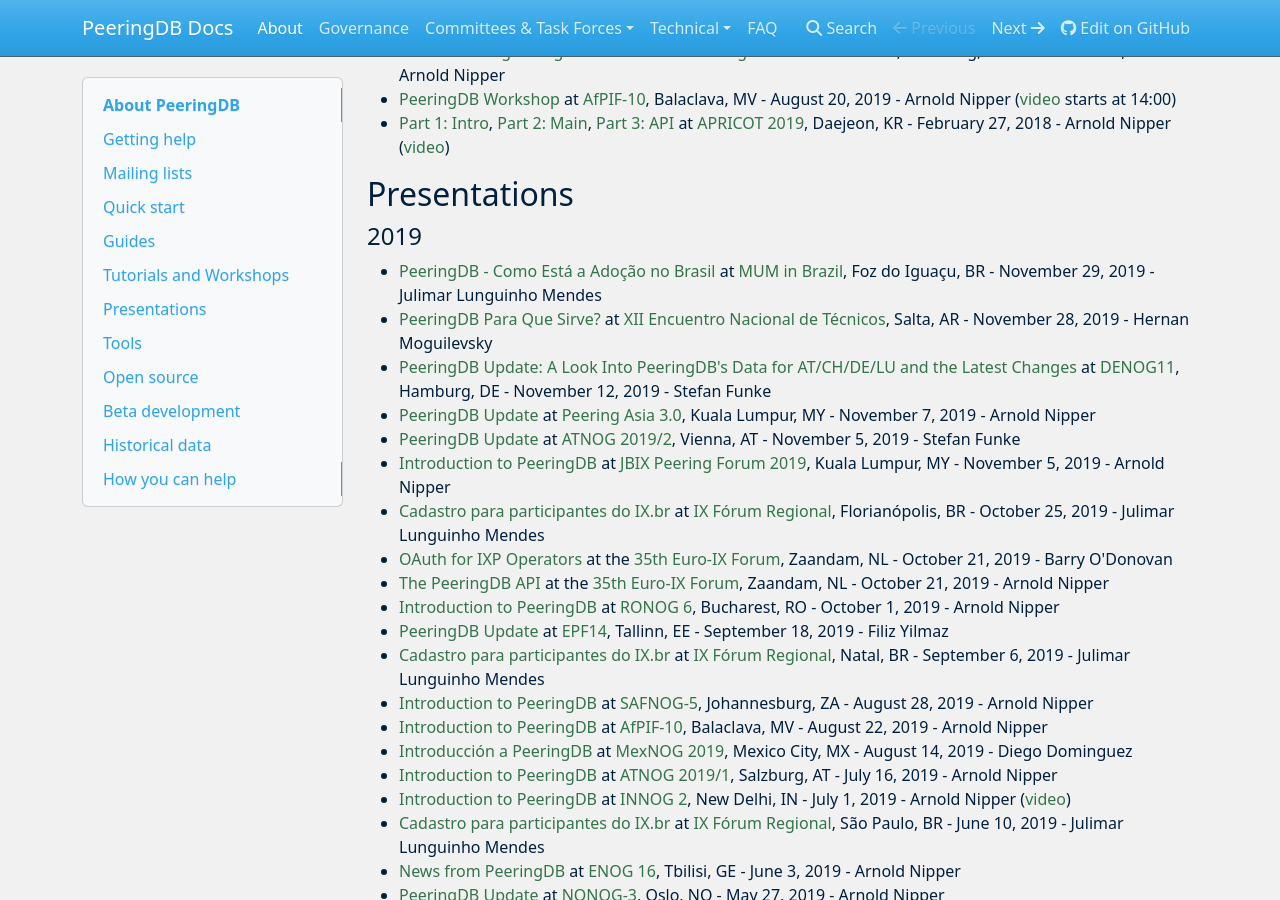
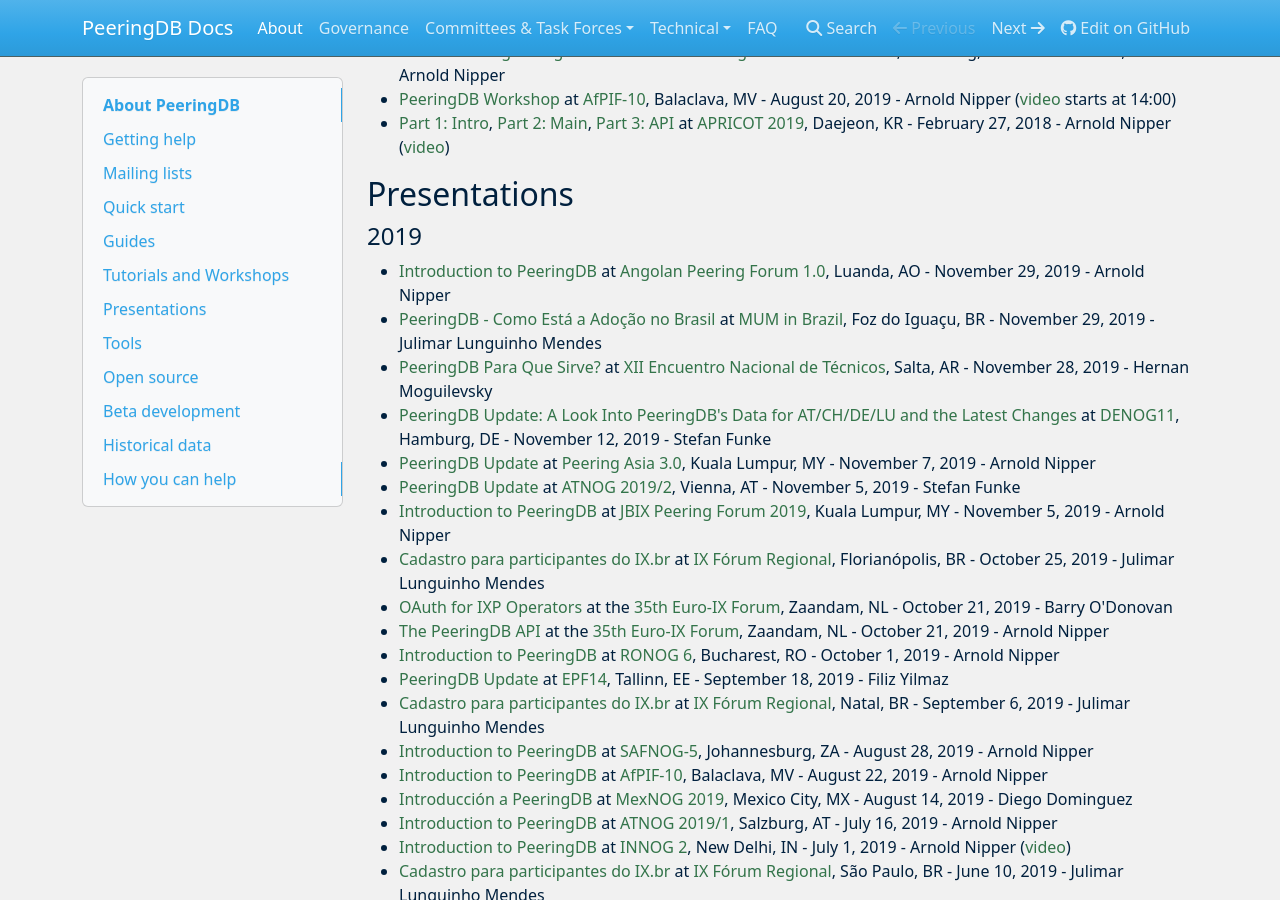
Before and after one commit to peeringdb/docs, an MkDocs documentation site: the page built from docs/index.md, in a window 1280 px wide and 900 px high, scrolled down 1432 px. Built offline with MkDocs 1.6.1, drawn with Linux system fonts in a browser that asks for light colours; nearby versions of some CDN libraries.

Commit message:
Added Arnold's Angolan Peering Forum presentation.

```diff
--- a/docs/index.md
+++ b/docs/index.md
@@ -59,6 +59,7 @@
 
 #### 2019
 
+- [Introduction to PeeringDB](presentation/20191129-APF1-Arnold-Nipper.pdf) at [Angolan Peering Forum 1.0](https://events.apf.nog.community/event/2/overview), Luanda, AO - November 29, 2019 - Arnold Nipper
 - [PeeringDB - Como Está a Adoção no Brasil](presentation/mum-foz-peeringdb.20191129.pdf) at [MUM in Brazil](https://mum.mikrotik.com/2019/BR/agenda), Foz do Iguaçu, BR - November 29, 2019 - Julimar Lunguinho Mendes
 - [PeeringDB Para Que Sirve?](presentation/20191128-cabase-peeringdb-intro-spanish.pdf) at [XII Encuentro Nacional de Técnicos](https://www.eventbrite.com.ar/e/xii-encuentro-nacional-de-tecnicos-28-y-29-de-noviembre-tickets-74689228493), Salta, AR - November 28, 2019 - Hernan Moguilevsky
 - [PeeringDB Update: A Look Into PeeringDB's Data for AT/CH/DE/LU and the Latest Changes](presentation/20191112-DENOG11-Stefan_Funke.pdf) at [DENOG11](https://www.denog.de/de/meetings/denog11/zeitplan.html), Hamburg, DE - November 12, 2019 - Stefan Funke
```
Also changed, not shown: 1 other file.
